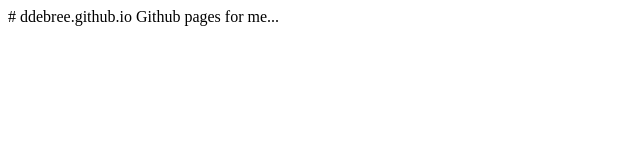
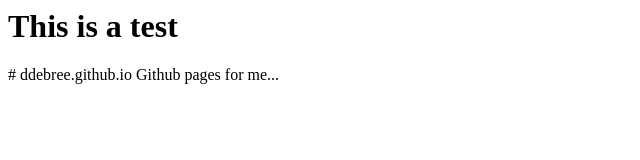
Before and after one commit to ddebree/ddebree.github.io, a plain HTML site: page index.html in a window 1280 px wide. Shown: the whole page, without its empty margins (0-640 px from the left). Drawn offline with Linux system fonts and the light colour scheme.

Commit message:
Update html

```diff
--- a/index.html
+++ b/index.html
@@ -1,2 +1,7 @@
+<html>
+  <body>
+<h1>This is a test</h1>
 # ddebree.github.io
 Github pages for me...
+</body>
+</html>
```
